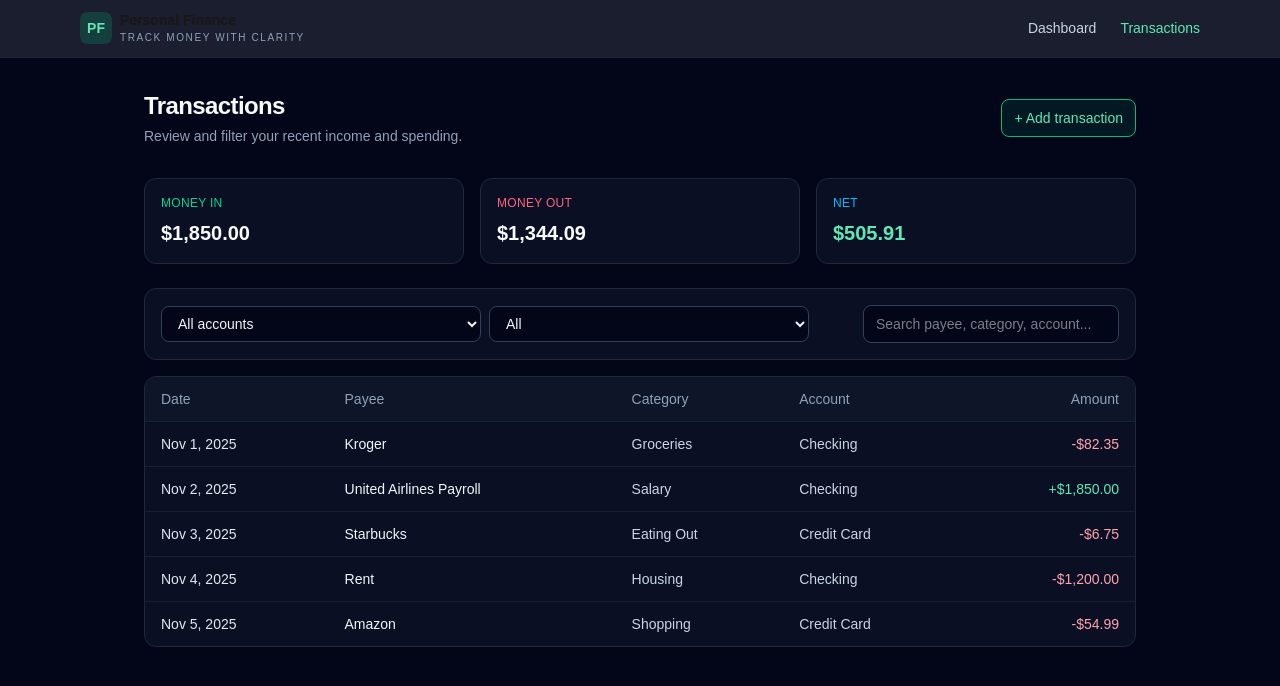
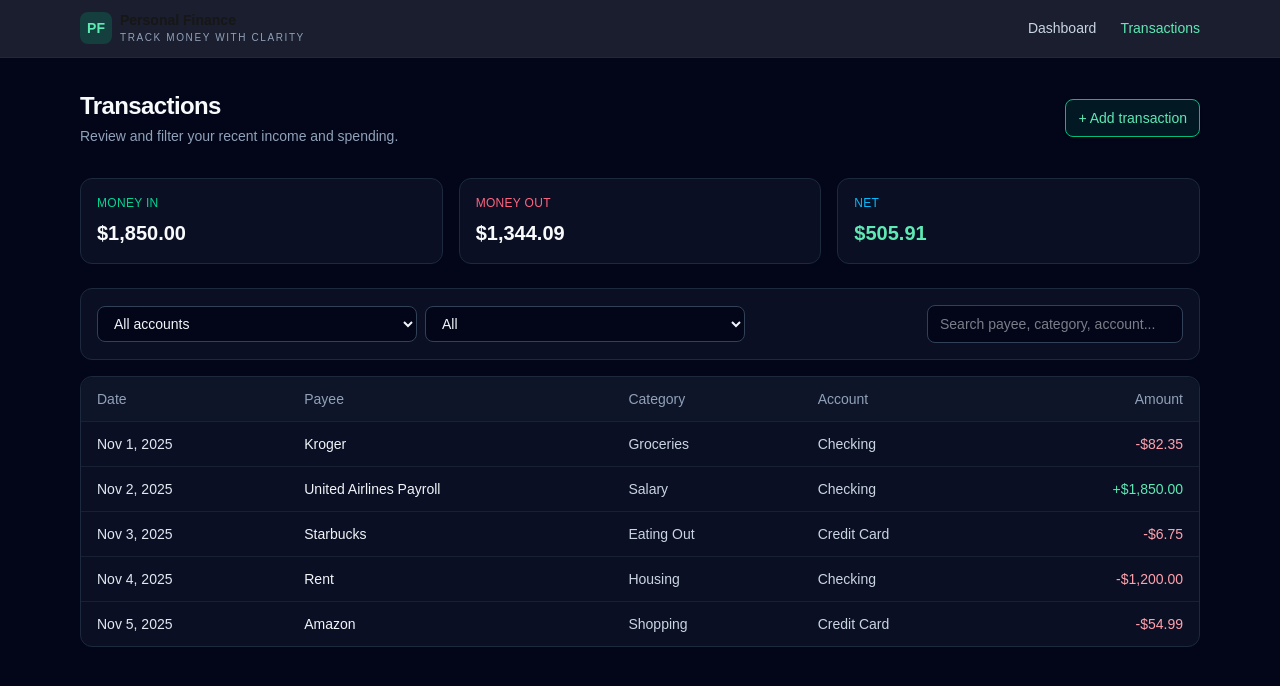
Before and after one commit to fassiliss/personal-finance-app, a Next.js app: page /transactions in a window 1280 px wide. Shown: the top 686 px of the page. Built offline with nearby package versions, Linux system fonts and the light colour scheme.

Commit message:
update transaction page

```diff
--- a/src/app/transactions/page.tsx
+++ b/src/app/transactions/page.tsx
@@ -244,7 +244,7 @@
 
     return (
         <main className="min-h-screen bg-slate-950 text-slate-50">
-            <div className="mx-auto max-w-5xl px-4 py-8">
+            <div className="mx-auto max-w-6xl px-4 py-8">
                 {/* Page header */}
                 <header className="mb-8 flex flex-col gap-4 sm:flex-row sm:items-center sm:justify-between">
                     <div>
```
